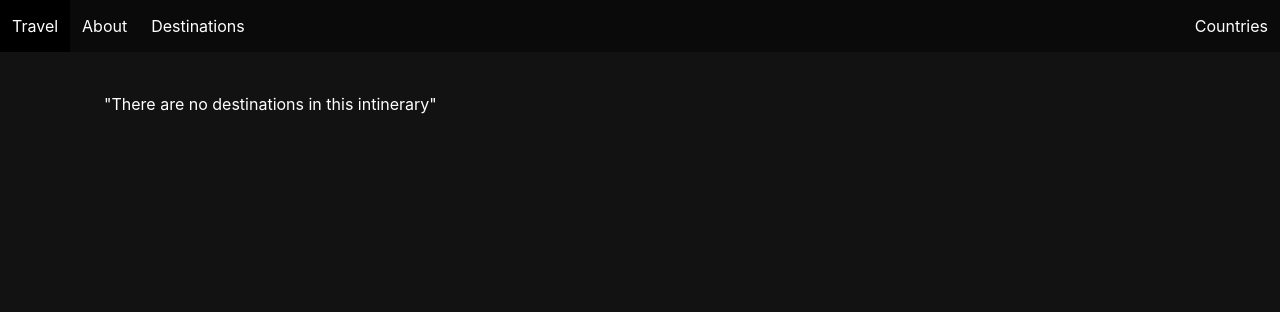
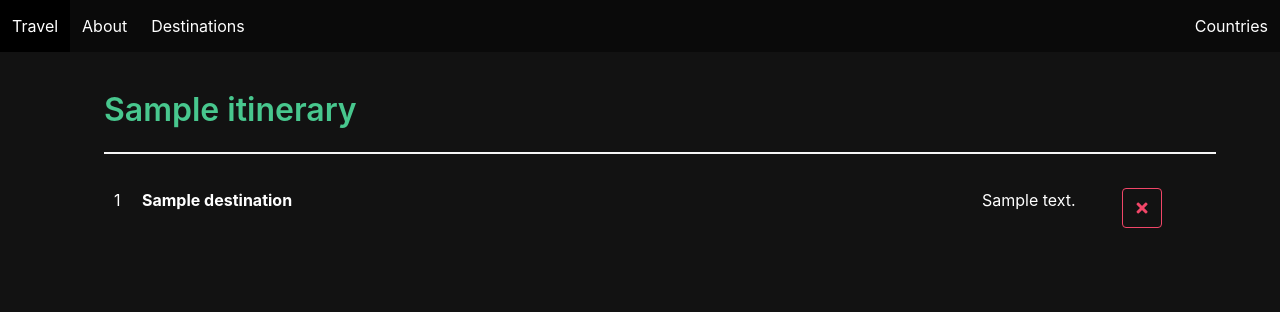
Before and after one commit to Vbeni/travel_django, a Django app: page / in a window 1280 px wide. Shown: the top 312 px of the page. Run offline with Django 4.2, Linux system fonts and the light colour scheme; tables that the repository leaves empty hold one stand-in row (values such as "Sample post").

Commit message:
itinerary added to home

```diff
--- a/main_app/static/styles/main.css
+++ b/main_app/static/styles/main.css
@@ -89,6 +89,8 @@ body {
     display: grid;
     grid-template-columns: 0.1fr 3fr 1fr;
     border-radius: 5px;
+    grid-template-columns: 0.1fr 3fr 0.5fr 0.3fr;
+    border-radius: 5px;
 }
 
 .destination:hover {
--- a/main_app/templates/home.html
+++ b/main_app/templates/home.html
@@ -1,24 +1,31 @@
 {% extends 'base.html' %}
 {% block content %}
-<div class="home__intineraries">
-    {% for intinerary in intineraries %}
-
-        <div class="intinerary mb-5">
-            <h3 class="title is-3 has-text-success">{{intinerary.title}}</h3>
+<div class="home__itineraries">
+    {% for itinerary in itineraries %}
+        <div class="itinerary mb-5">
+            <h3 class="title is-3 has-text-success">{{itinerary.name}}</h3>
             <hr />
 
-            {% for destination in intinerary.destinations.all %}
+            {% for destination in itinerary.destinations.all %}
 
                 <div class="destination">
                     <span>{{forloop.counter}}</span>
                     <span><b>{{destination.title}}</b></span>
                     <span>{{destination.description}}</span>
+                    <span>
+                        <a href="{% url 'itinerary_destination_assoc' itinerary.pk destination.pk %}?assoc=remove"
+                           class="button is-danger is-outlined">
+                            <span class="icon is-small">
+                                <i class="fas fa-times"></i>
+                            </span>
+                        </a>
+                    </span>
                 </div>
 
             {% endfor %}
         </div>
     {% empty %}
-        <div class="intinerary mb-5">"There are no destinations in this intinerary"</div>
+        <div class="itinerary mb-5">"There are no destinations in this itinerary"</div>
     {% endfor %}
 </div>
 {% endblock %}
--- a/main_app/urls.py
+++ b/main_app/urls.py
@@ -12,7 +12,9 @@ urlpatterns = [
     path('countries/new/', views.CountryCreate.as_view(), name="country_create"),
     path('countries/<int:pk>/', views.CountryDetail.as_view(), name="country_detail"),
     path('country/<int:pk>/update',views.CountryUpdate.as_view(), name="country_update"),
-    path('artists/<int:pk>/delete',views.CountryDelete.as_view(), name="country_delete"),
-    path('countries/<int:pk>/destinations/new/', views.DestinationCreate.as_view(), name="destination_create")
+    path('country/<int:pk>/delete',views.CountryDelete.as_view(), name="country_delete"),
+    path('countries/<int:pk>/destinations/new/', views.DestinationCreate.as_view(), name="destination_create"),
+    path('itineraries/<int:pk>/destinations/<int:destination_pk>/', views.ItineraryDestinationAssoc.as_view(), name="itinerary_destination_assoc"),
+
 
 ]
--- a/main_app/views.py
+++ b/main_app/views.py
@@ -87,6 +87,22 @@ class DestinationCreate(View):
         Destination.objects.create(title=title, description=description, best_time_to_visit=best_time_to_visit, budget_range=budget_range, image=image, country=country)
         return redirect('country_detail', pk=pk)
 
+class ItineraryDestinationAssoc(View):
+    def get(self, request, pk, destination_pk):
+        # get the query param from the url
+        assoc = request.GET.get("assoc")
+        if assoc == "remove":
+            # get the Itinerary by the id and
+            # remove from the join table the given destination_id
+            Itinerary.objects.get(pk=pk).destinations.remove(destination_pk)
+        if assoc == "add":
+            # get the Itinerary by the id and
+            # add to the join table the given destination_id
+            Itinerary.objects.get(pk=pk).destinations.add(destination_pk)
+        return redirect('home')
+
+
+
 travel_destinations = [
     TravelDestination("New York City", "The city that never sleeps, a bustling metropolis with iconic landmarks.", "United States", "Spring and Autumn", "$$$", "https://images.unsplash.com/photo-1538970272646-f61fabb3a8a2?ixlib=rb-4.0.3&ixid=M3wxMjA3fDB8MHxwaG90by1wYWdlfHx8fGVufDB8fHx8fA%3D%3D&auto=format&fit=crop&w=790&q=80"),
     TravelDestination("Paris", "Known as the city of love, with stunning architecture and world-renowned cuisine.", "France", "Spring", "$$$", "https://images.unsplash.com/photo-1502602898657-3e91760cbb34?ixlib=rb-4.0.3&ixid=M3wxMjA3fDB8MHxwaG90by1wYWdlfHx8fGVufDB8fHx8fA%3D%3D&auto=format&fit=crop&w=1773&q=80"),
```
